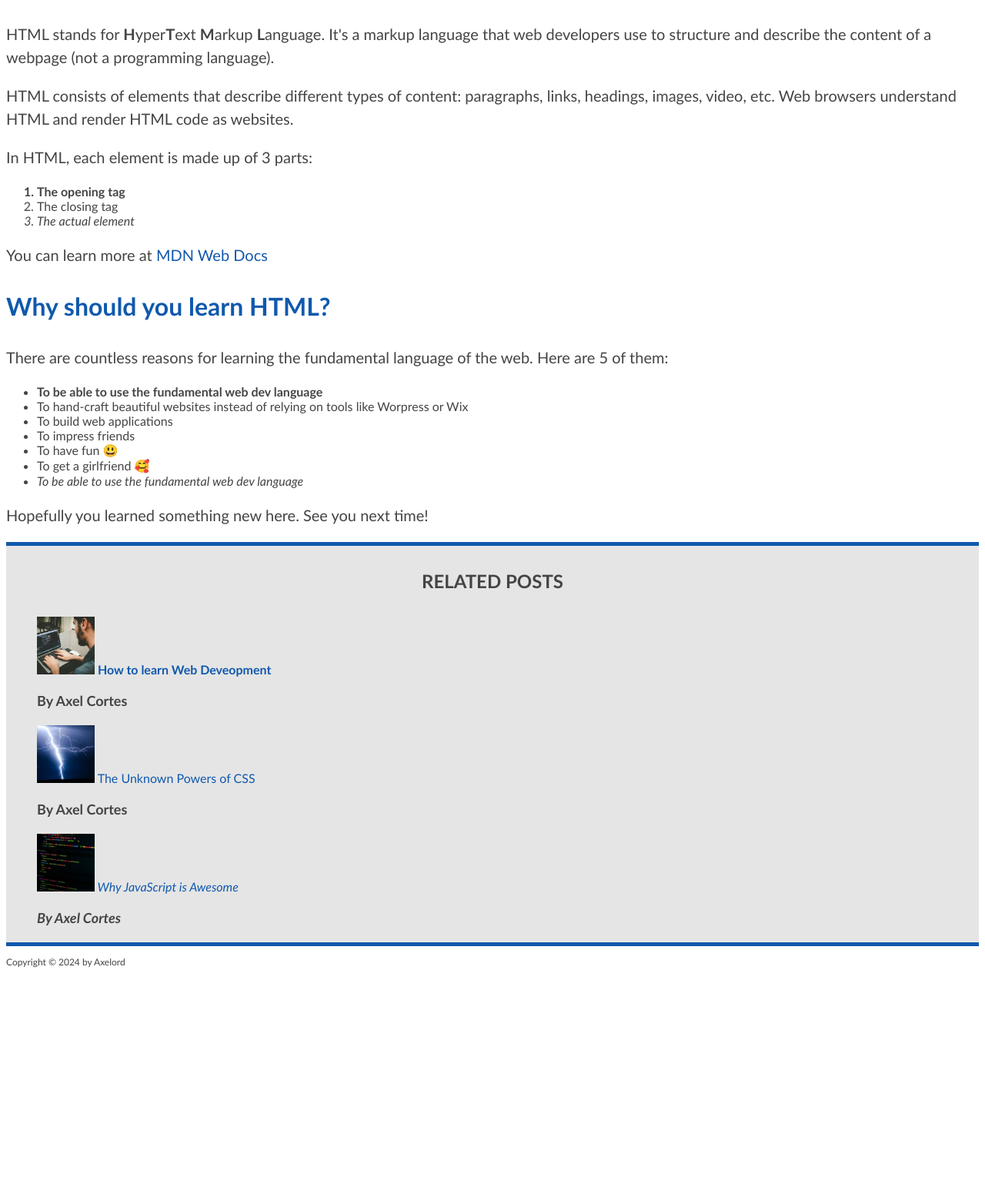
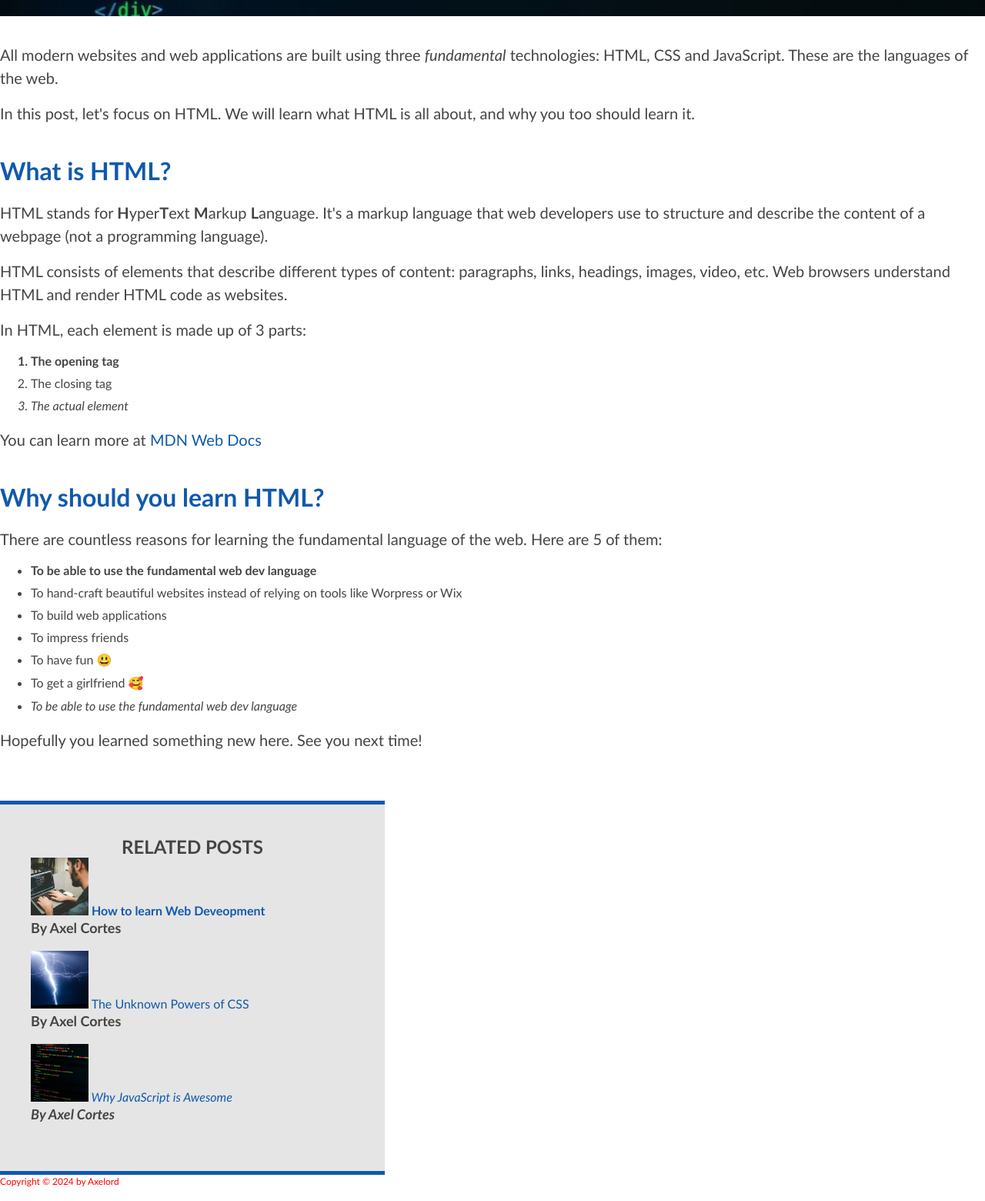
Before and after one commit to Axelord-CC/02-HTML-Fundamentals, a plain HTML site: page index.html in a window 1280 px wide. Shown: the part 846-2406 px from the top of the page at 77% size. Before the commit the page ends 2117 px from the top, so only its background shows below. Drawn offline with Linux system fonts and the light colour scheme.

Commit message:
Se añadieron estilos a la página y dimensiones a algunos elementos

```diff
--- a/index.html
+++ b/index.html
@@ -20,14 +20,14 @@
         </header>
 
         <article>
-            <header>
+            <header class="post-header">
                 <h2>The Basic Language of the Web: HTML</h2>
 
                 <img src="./img/laura-jones.jpg" alt="A beautiful woman" width="50px">
 
                 <p id="author">Posted by <strong>Laura Jones</strong> on Monday, June 21st 2027</p>
 
-                <img src="./img/post-img.jpg" alt="A image that show some HTML code lines on screen" width="600px"/>
+                <img src="./img/post-img.jpg" alt="A image that show some HTML code lines on screen" class="post-image"/>
             </header>
 
             <p>All modern websites and web applications are built using three <em>fundamental</em> technologies: HTML, CSS and JavaScript. These are the languages of the web.</p>
@@ -90,7 +90,7 @@
         </aside>
 
         <footer>
-            <p id="copyright">Copyright &copy; 2024 by Axelord</p>
+            <p id="copyright" class="copyright text">Copyright &copy; 2024 by Axelord</p>
         </footer>
     </body>
 </html>
--- a/style.css
+++ b/style.css
@@ -1,13 +1,42 @@
-h1, h2, h3, h4, p, li {
+* {
+    margin: 0;
+    padding: 0;
+}
+
+body {
     font-family: 'Trebuchet MS', Arial, sans-serif;
     color: #444;
 }
 
 h1 {
-    font-size: 40px;
+    font-size: 32px;
     text-transform: uppercase;
     font-style: italic;
     color: #1059ad;
+}
+
+.main-header {
+    background-color: #e5e5e5;
+    padding: 20px 40px;
+    margin-bottom: 40px;
+    height: 80px;
+
+}
+
+article {
+    margin-bottom: 64px;
+}
+
+.post-header {
+    margin-bottom: 32px;
+}
+
+aside {
+    background-color: #e5e5e5;
+    border-top: 5px solid #1059ad;
+    border-bottom: 5px solid #1059ad;
+    padding: 40px 0;
+    width: 500px;
 }
 
 h1, h2, h3 {
@@ -16,10 +45,13 @@ h1, h2, h3 {
 
 h2 {
     font-size: 56px;
+    margin-bottom: 32px;
 }
 
 h3 {
     font-size: 32px;
+    margin-bottom: 20px;
+    margin-top: 40px;
 }
 
 h4 {
@@ -31,11 +63,32 @@ h4 {
 p {
     font-size: 20px;
     line-height: 1.5;
+    margin-bottom: 16px;
+}
+
+ul, ol {
+    margin-left: 40px;
+    margin-bottom: 20px;
 }
 
 li {
     font-size: 16px;
+    margin-bottom: 10px;
 }
+
+li:first-child {
+    font-weight: bold;
+}
+
+li:last-child {
+    margin-bottom: 0;
+    font-style: italic;
+}
+
+/* li:nth-child(even) {
+    color: red;
+} */
+/*"odd" for inpairs, "even" for pairs */
 
 /* footer p {
     font-size: 12px;
@@ -67,36 +120,17 @@ li {
     list-style: none;
 }
 
-.main-header {
-    background-color: #e5e5e5;
-}
 
-aside {
-    background-color: #e5e5e5;
-    border-top: 5px solid #1059ad;
-    border-bottom: 5px solid #1059ad;
-}
 
-body {
-    /* background-color: #caddff; */
-}
+/* body {
+    background-color: #caddff;
+} */
 
 /* .first-li {
     font-weight: bold;
 } */
 
-li:first-child {
-    font-weight: bold;
-}
 
-li:last-child {
-    font-style: italic;
-}
-
-/* li:nth-child(even) {
-    color: red;
-} */
-/*"odd" for inpairs, "even" for pairs */
 
 /* misconception: this won´t work! */
 article p:first-child {
@@ -125,3 +159,27 @@ a:active {
     background-color: black;
     font-style: italic;
 }
+
+
+/* Resolving conflicts */
+
+#copyright {
+    color: red;
+}
+
+.copyright {
+    color: blue;
+}
+
+.text {
+    color: yellow;
+}
+
+/* footer p {
+    color: green !important;
+} */
+
+.post-image {
+    width: 100%;
+    height: auto;
+}
```
